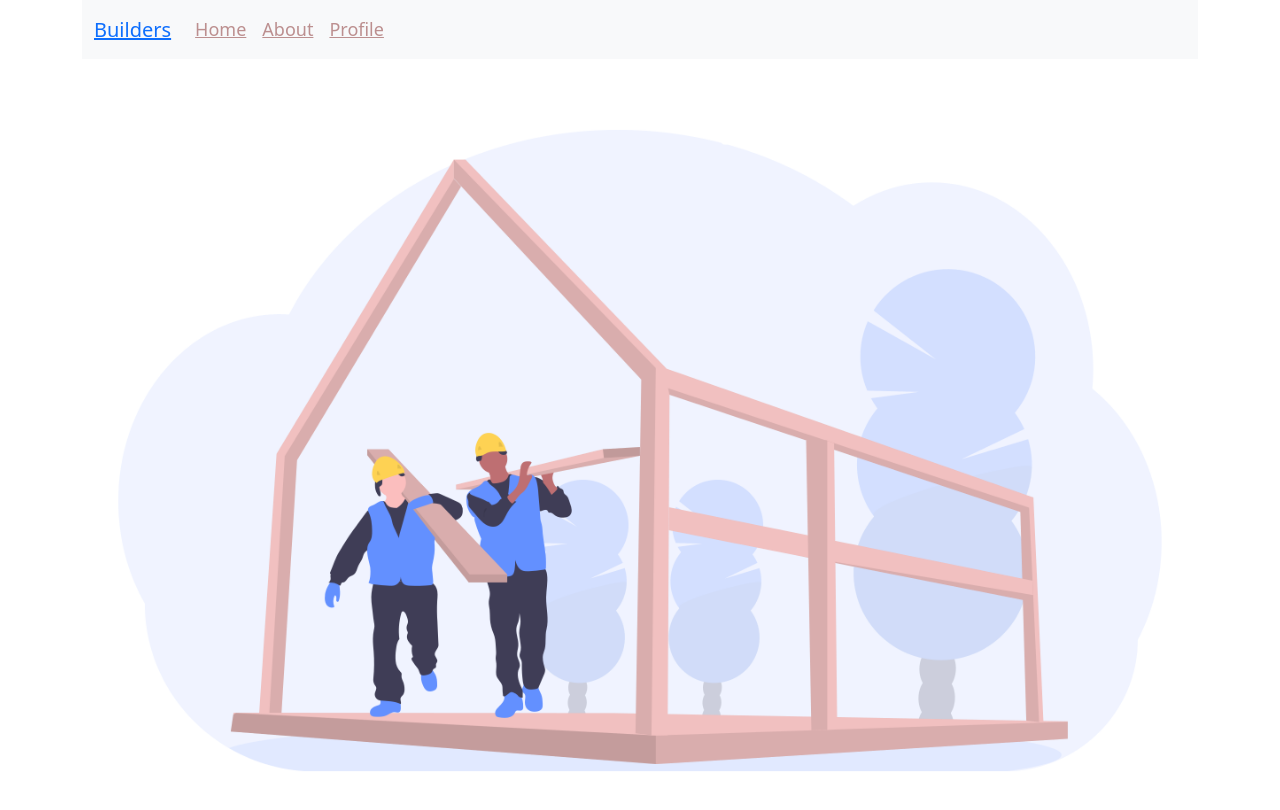
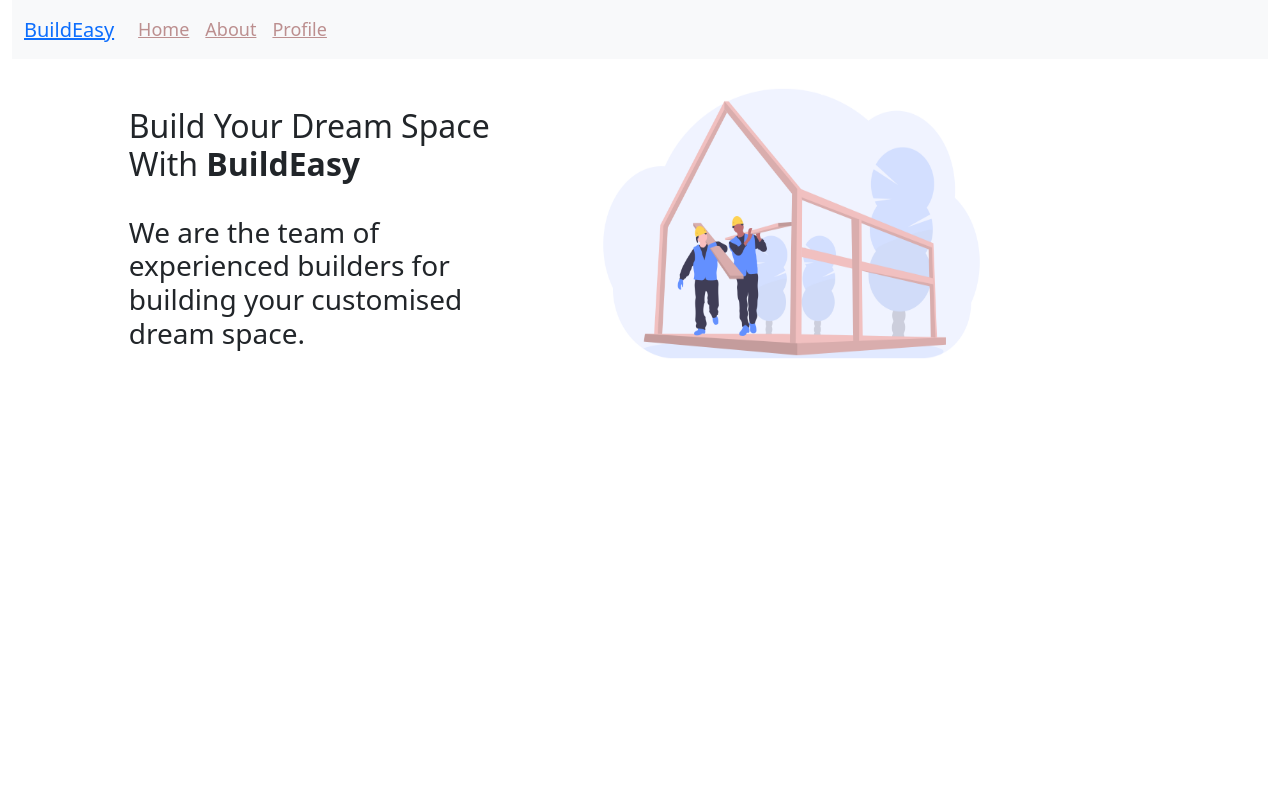
Before and after one commit to widhiwadher/widhi-react-20-10, a React (Create React App) app: page / in a window 1280 px wide. Shown: the top 810 px of the page. Built offline with nearby package versions, Linux system fonts and the light colour scheme.

Commit message:
home page first commit

```diff
--- a/src/components/Home.js
+++ b/src/components/Home.js
@@ -5,11 +5,26 @@ import logo from '../img/build.png'
 const Home = () => {
   return (
     <div className="container-fluid">
-      <div className="row">
 
-        <img src={logo} width="100" height="50%" />
+      <div className='row col-10 mx-auto'>
+          <div className='col-md-5 col-lg-5 pt-5 pt-lg-0 order-2'>
+
+            <h2 className = "pt-5 ">
+              Build Your Dream Space With <strong>BuildEasy</strong>
+            </h2>
+             <h3 className = "pt-4 ">
+              We are the team of experienced builders for building your customised dream space.
+            </h3>
+          </div>
+
+          <div className='col-md-5 col-lg-5 order-1 order-lg-2'>
+            <img src={logo} width="110%" height="110%" />
+          </div>
+
 
       </div>
+
+
 
     </div>
   )
--- a/src/components/Navbar.js
+++ b/src/components/Navbar.js
@@ -5,10 +5,10 @@ import { BrowserRouter as Router, Switch, Route, Link } from 'react-router-dom';
 
 const Navbar = () => {
     return (
-         <div className = "container">
+         <div className = "container-fluid">
         <nav className="navbar navbar-expand-lg navbar-light bg-light">
         <div className="container-fluid">
-          <a className="navbar-brand decorate"> <Link to = "/">Builders</Link></a>
+          <a className="navbar-brand decorate"> <Link to = "/">BuildEasy</Link></a>
           <button className="navbar-toggler" type="button" data-bs-toggle="collapse" data-bs-target="#navbarNav" aria-controls="navbarNav" aria-expanded="false" aria-label="Toggle navigation">
             <span className="navbar-toggler-icon"></span>
           </button>
--- a/src/index.js
+++ b/src/index.js
@@ -1,6 +1,7 @@
 import React from 'react';
 import ReactDOM from 'react-dom';
 import App from './App';
+
 import reportWebVitals from './reportWebVitals';
 import 'bootstrap/dist/css/bootstrap.min.css';
 
```
